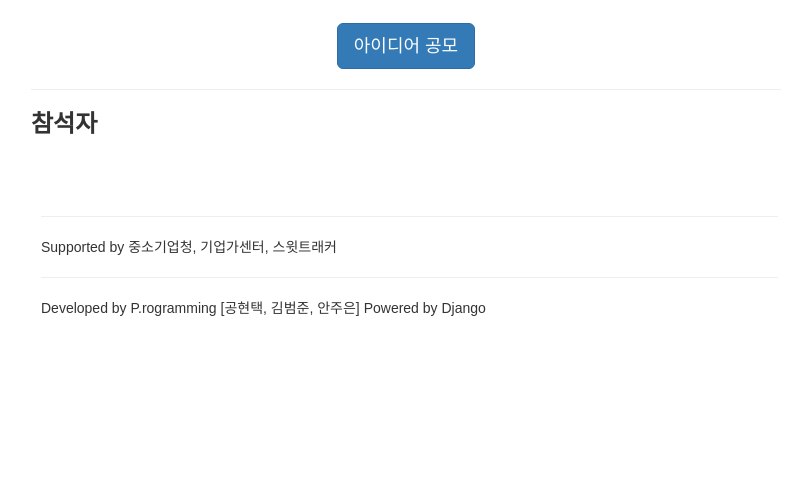
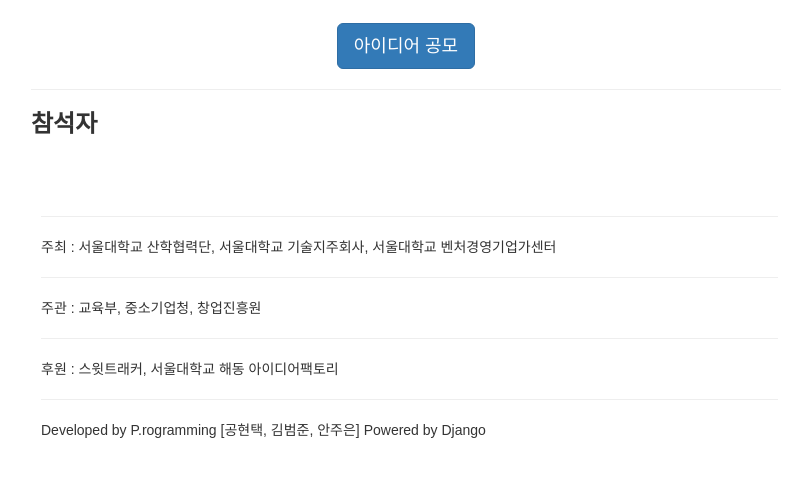
Before and after one commit to sarkmen/hackerthon, a Django app: page / in a window 1280 px wide. Shown: the part 1153-1633 px from the top of the page, without its empty margins (234-1043 px from the left). Before the commit the page ends 1469 px from the top, so only its background shows below. Run offline with Django 3.2, Linux system fonts and the light colour scheme; some libraries are stand-ins or nearby versions.

Commit message:
주최주관후원 수정

```diff
--- a/hackerthon/templates/base.html
+++ b/hackerthon/templates/base.html
@@ -81,7 +81,11 @@
         <div class="row col-sm-10">
             <hr>
             <span style="font-family : sans-serif;">
-            Supported by 중소기업청, 기업가센터, 스윗트래커
+            주최 : 서울대학교 산학협력단, 서울대학교 기술지주회사, 서울대학교 벤처경영기업가센터
+            <hr>
+            주관 : 교육부, 중소기업청, 창업진흥원
+            <hr>
+            후원 : 스윗트래커, 서울대학교 해동 아이디어팩토리
             <hr>
             Developed by P.rogramming [공현택, 김범준, 안주은]  Powered by Django
             </span>
```
